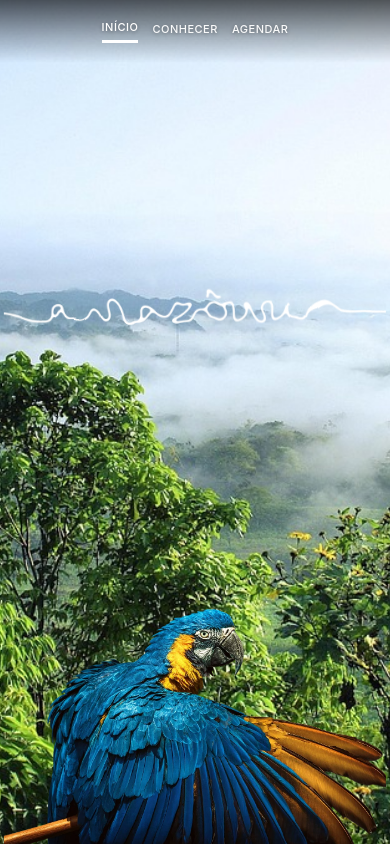
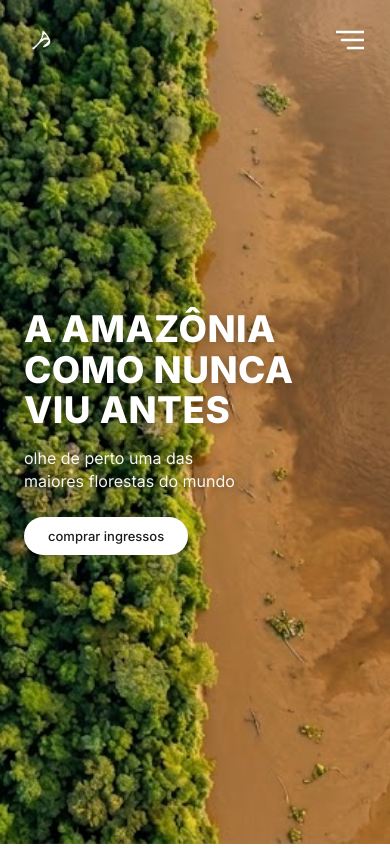
Before and after one commit to Gustavo-Sebastiao/expo-amazonia, a website: page index.html in a window 390 px wide. Shown: the top 850 px of the page. Drawn offline with Linux system fonts and the light colour scheme.

Commit message:
mudanças no design da página inicial

```diff
--- a/index.html
+++ b/index.html
@@ -4,10 +4,11 @@
   <meta charset="UTF-8">
   <meta name="viewport" content="width=device-width, initial-scale=1.0">
   <title>Expo Amazônia - Início</title>
+  <link rel="icon" type="image/png" href="assets/imagens/amazonia_logo.png">
   <link rel="stylesheet" href="styles.css">
   <link rel="preconnect" href="https://fonts.googleapis.com">
   <link rel="preconnect" href="https://fonts.gstatic.com" crossorigin>
-  <link href="https://fonts.googleapis.com/css2?family=Inter:wght@400;500;600;700&display=swap" rel="stylesheet">
+  <link href="https://fonts.googleapis.com/css2?family=Inter:wght@400;500;600;700;800&display=swap" rel="stylesheet">
 </head>
 <body class="home-page">
 
@@ -15,17 +16,27 @@
   <header class="site-header">
     <div class="header-container">
 
-      <div class="header-left"></div>
+      <!-- Canto Esquerdo: Logo da Marca (Branca) -->
+      <div class="header-left">
+        <a href="index.html" class="logo-link">
+          <img src="assets/imagens/amazonia_logo.png" alt="Expo Amazônia" class="header-logo-icon">
+        </a>
+      </div>
 
-      <!-- Menu no Meio -->
+      <!-- Menu no Meio (opcional/limpo) -->
       <nav class="header-center">
-        <a href="index.html" class="nav-item active">INÍCIO</a>
-        <a href="#conhecer" class="nav-item">CONHECER</a>
-        <a href="#agendar" class="nav-item">AGENDAR</a>
       </nav>
 
-      <!-- Canto Direito (Sem ícone por enquanto) -->
-      <div class="header-right"></div>
+      <!-- Canto Direito: Ícone de Menu Hambúrguer -->
+      <div class="header-right">
+        <button type="button" class="header-menu-btn" aria-label="Abrir Menu">
+          <svg width="28" height="20" viewBox="0 0 28 20" fill="none" xmlns="http://www.w3.org/2000/svg">
+            <line x1="0" y1="2" x2="28" y2="2" stroke="white" stroke-width="2.5" stroke-linecap="round"/>
+            <line x1="6" y1="10" x2="28" y2="10" stroke="white" stroke-width="2.5" stroke-linecap="round"/>
+            <line x1="12" y1="18" x2="28" y2="18" stroke="white" stroke-width="2.5" stroke-linecap="round"/>
+          </svg>
+        </button>
+      </div>
 
     </div>
   </header>
@@ -33,23 +44,18 @@
   <!-- Conteúdo Principal do Início -->
   <main class="home-main">
     <section class="hero-section">
-      <h1 class="sr-only">Expo Amazônia</h1>
-      <!-- Filtro SVG para efeito ondular leve de rio -->
-      <svg width="0" height="0" style="position: absolute; width: 0; height: 0; overflow: hidden;" aria-hidden="true">
-        <filter id="riverWave">
-          <feTurbulence type="fractalNoise" baseFrequency="0.008 0.018" numOctaves="2" result="noise">
-            <animate attributeName="baseFrequency" dur="10s" values="0.008 0.018; 0.014 0.010; 0.008 0.018" repeatCount="indefinite"/>
-          </feTurbulence>
-          <feDisplacementMap in="SourceGraphic" in2="noise" scale="3" xChannelSelector="R" yChannelSelector="G"/>
-        </filter>
-      </svg>
-
-      <!-- Imagem do Título estilizado (Amazônia Igaratipo) atrás da arara com efeito de escrita e ondas -->
-      <div class="hero-title-wrapper" id="heroTitleWrapper">
-        <img src="assets/imagens/amazônia_igaratipo (2).png" alt="Amazônia" class="hero-title-img">
+      <div class="hero-content">
+        <h1 class="hero-main-title">
+          A AMAZÔNIA<br>
+          COMO NUNCA<br>
+          VIU ANTES
+        </h1>
+        <p class="hero-subtitle">
+          olhe de perto uma das<br>
+          maiores florestas do mundo
+        </p>
+        <a href="ingresso.html" class="btn-hero-buy">comprar ingressos</a>
       </div>
-      <!-- Imagem da Arara sobreposta na frente -->
-      <img src="assets/imagens/arara.png" alt="Arara-canindé" class="hero-arara-img">
     </section>
 
     <!-- Seção Conhecer -->
--- a/styles.css
+++ b/styles.css
@@ -537,80 +537,76 @@ h2 {
   overflow-x: hidden;
 }
 
-/* Header Transparente Flutuante com Fade (Degradê de Cima para Baixo) */
+/* Header Transparente Flutuante */
 .site-header {
   width: 100%;
   position: absolute;
   top: 0;
   left: 0;
   z-index: 10;
-  background: linear-gradient(180deg, rgba(0, 0, 0, 0.65) 0%, rgba(0, 0, 0, 0.25) 60%, rgba(0, 0, 0, 0) 100%);
+  background: transparent;
   border-bottom: none;
 }
 
 .header-container {
   max-width: 1400px;
   margin: 0 auto;
-  padding: 32px 48px;
+  padding: 36px 48px;
   display: flex;
   align-items: center;
   justify-content: space-between;
 }
 
 .header-left {
-  flex: 1;
   display: flex;
   align-items: center;
 }
 
-/* Menu Centralizado */
+.logo-link {
+  display: flex;
+  align-items: center;
+  text-decoration: none;
+}
+
+/* Ícone da marca no header - convertido para a cor branca */
+.header-logo-icon {
+  height: 72px;
+  width: auto;
+  object-fit: contain;
+  filter: brightness(0) invert(1);
+  transition: opacity 0.2s ease, transform 0.2s ease;
+}
+
+.header-logo-icon:hover {
+  transform: scale(1.04);
+}
+
 .header-center {
   display: flex;
   align-items: center;
-  gap: 54px;
 }
 
-.nav-item {
-  font-size: 15px;
-  font-weight: 500;
-  color: rgba(255, 255, 255, 0.95);
-  text-decoration: none;
-  text-transform: uppercase;
-  letter-spacing: 2px;
-  padding-bottom: 6px;
-  position: relative;
-  transition: color 0.2s ease;
-  text-shadow: 0 1px 4px rgba(0, 0, 0, 0.4);
-}
-
-.nav-item.active {
-  color: #ffffff;
-  border-bottom: 3px solid #ffffff;
-}
-
-.nav-item:hover {
-  color: #ffffff;
-}
-
-/* Ícone no Canto Direito - Maior e Alinhado ao Centro */
 .header-right {
-  flex: 1;
   display: flex;
   align-items: center;
   justify-content: flex-end;
 }
 
-.header-icon {
-  height: 56px;
-  width: auto;
-  object-fit: contain;
-  display: block;
-  filter: brightness(0.2) drop-shadow(0 2px 4px rgba(0, 0, 0, 0.3));
-  transition: transform 0.2s ease;
+/* Botão do Menu Hambúrguer */
+.header-menu-btn {
+  background: none;
+  border: none;
+  cursor: pointer;
+  padding: 6px;
+  display: flex;
+  align-items: center;
+  justify-content: center;
+  transition: opacity 0.2s ease, transform 0.2s ease;
 }
 
-.header-icon:hover {
-  transform: scale(1.08);
+.header-menu-btn:hover {
+  opacity: 0.8;
+  transform: scale(1.05);
 }
 
 /* Main Container da Home */
@@ -621,82 +617,71 @@ h2 {
   padding: 0;
 }
 
-/* Seção Hero com Imagem de Fundo e Camadas 3D */
+/* Seção Hero com Imagem de Fundo (amazonia_banner.jpg) */
 .hero-section {
   position: relative;
   width: 100%;
   height: 100vh;
   min-height: 650px;
-  background: url('assets/imagens/amazonia_florest.jpg') no-repeat center center / cover;
+  background: url('assets/imagens/amazonia_banner.jpg') no-repeat center center / cover;
   display: flex;
   align-items: center;
-  justify-content: center;
+  justify-content: flex-start;
+  padding: 0 7%;
   overflow: hidden;
 }
 
-/* Título em Arte "Amazônia" - Camada de Trás (z-index 1) com efeito de fluxo de rio */
-.hero-title-wrapper {
-  position: absolute;
-  top: -18%;
-  left: 50%;
-  transform: translateX(-50%);
-  width: 115%;
-  max-width: none;
-  height: auto;
-  z-index: 1;
-  pointer-events: none;
-  animation: riverFlow 7s ease-in-out infinite alternate;
+.hero-content {
+  display: flex;
+  flex-direction: column;
+  align-items: flex-start;
+  max-width: 620px;
+  z-index: 2;
+  margin-top: 20px;
 }
 
-.hero-title-img {
-  width: 100%;
-  height: auto;
-  display: block;
-  pointer-events: none;
-  filter: brightness(0) invert(1) drop-shadow(0 4px 12px rgba(0, 0, 0, 0.25)) url(#riverWave);
-  clip-path: inset(0 100% 0 0);
-  opacity: 1;
-  animation: writeTitle 1.4s cubic-bezier(0.4, 0, 0.2, 1) 0.1s forwards;
+.hero-main-title {
+  font-family: 'Inter', -apple-system, BlinkMacSystemFont, "Segoe UI", Roboto, sans-serif;
+  font-size: clamp(2.3rem, 4.8vw, 4.2rem);
+  font-weight: 800;
+  color: #ffffff;
+  line-height: 1.1;
+  letter-spacing: 0.5px;
+  text-transform: uppercase;
+  margin-bottom: 20px;
+  text-shadow: 0 2px 12px rgba(0, 0, 0, 0.35);
 }
 
-@keyframes writeTitle {
-  0% {
-    clip-path: inset(0 100% 0 0);
-  }
-  100% {
-    clip-path: inset(0 0% 0 0);
-  }
+.hero-subtitle {
+  font-family: 'Inter', -apple-system, BlinkMacSystemFont, "Segoe UI", Roboto, sans-serif;
+  font-size: clamp(1rem, 1.8vw, 1.25rem);
+  font-weight: 400;
+  color: rgba(255, 255, 255, 0.95);
+  line-height: 1.45;
+  text-transform: lowercase;
+  margin-bottom: 32px;
+  text-shadow: 0 1px 8px rgba(0, 0, 0, 0.35);
 }
 
-/* Animação suave que simula o fluir sutil de um rio */
-@keyframes riverFlow {
-  0% {
-    transform: translateX(-50%) translateY(0px) rotate(0deg);
-  }
-  33% {
-    transform: translateX(-50%) translateY(-5px) rotate(0.3deg);
-  }
-  66% {
-    transform: translateX(-50%) translateY(3px) rotate(-0.2deg);
-  }
-  100% {
-    transform: translateX(-50%) translateY(-2px) rotate(0.1deg);
-  }
+.btn-hero-buy {
+  display: inline-block;
+  background-color: #ffffff;
+  color: #1c1c1e;
+  font-family: 'Inter', -apple-system, BlinkMacSystemFont, "Segoe UI", Roboto, sans-serif;
+  font-size: 14px;
+  font-weight: 500;
+  text-transform: lowercase;
+  text-decoration: none;
+  padding: 13px 30px;
+  border-radius: 50px;
+  transition: all 0.25s ease;
+  box-shadow: 0 4px 16px rgba(0, 0, 0, 0.15);
 }
 
-/* Arara Canindé - Camada da Frente (z-index 2) sobrepondo o título */
-.hero-arara-img {
-  position: absolute;
-  bottom: -2px;
-  left: 50%;
-  transform: translateX(-50%);
-  width: 60%;
-  max-width: 800px;
-  min-width: 340px;
-  height: auto;
-  z-index: 2;
-  pointer-events: none;
-  object-fit: contain;
+.btn-hero-buy:hover {
+  transform: translateY(-2px);
+  background-color: #f4f4f4;
+  box-shadow: 0 6px 20px rgba(0, 0, 0, 0.25);
 }
 
 /* Classe utilitária para acessibilidade */
@@ -765,56 +750,43 @@ h2 {
 /* Ajustes Responsivos */
 @media (max-width: 1024px) {
   .header-container {
-    padding: 24px 32px;
+    padding: 28px 36px;
   }
-  .header-center {
-    gap: 36px;
-  }
-  .hero-title-wrapper {
-    top: 20%;
-    width: 92%;
-  }
-  .hero-arara-img {
-    width: 72%;
+  .hero-section {
+    padding: 0 6%;
   }
 }
 
 @media (max-width: 768px) {
   .header-container {
-    padding: 20px 20px;
+    padding: 22px 24px;
   }
-  .header-center {
-    gap: 20px;
+  .header-logo-icon {
+    height: 54px;
   }
-  .nav-item {
-    font-size: 13px;
-    letter-spacing: 1px;
+  .hero-section {
+    padding: 0 6%;
   }
-  .header-icon {
-    height: 34px;
+  .hero-main-title {
+    margin-bottom: 16px;
   }
-  .hero-title-wrapper {
-    top: 22%;
-    width: 96%;
-  }
-  .hero-arara-img {
-    width: 85%;
+  .hero-subtitle {
+    margin-bottom: 24px;
   }
 }
 
 @media (max-width: 480px) {
-  .header-center {
-    gap: 14px;
+  .header-container {
+    padding: 18px 20px;
   }
-  .nav-item {
-    font-size: 11px;
-    letter-spacing: 0.5px;
+  .header-logo-icon {
+    height: 44px;
   }
-  .hero-title-wrapper {
-    top: 24%;
-    width: 98%;
+  .hero-section {
+    padding: 0 24px;
   }
-  .hero-arara-img {
-    width: 98%;
+  .btn-hero-buy {
+    padding: 11px 24px;
+    font-size: 13px;
   }
 }
```
Also changed, not shown: ingresso.html (+1 -0 lines), assets/imagens/amazonia_banner.jpg (added), assets/imagens/amazonia_florest.jpg (deleted), assets/imagens/amazonia_logo.png (added), assets/imagens/amazonia_titulo.png (deleted), assets/imagens/amazônia_igaratipo (2).png (deleted), assets/imagens/arara.png (deleted), 1 other file.
